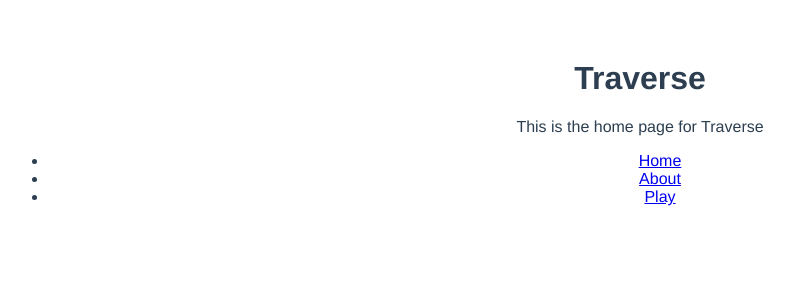
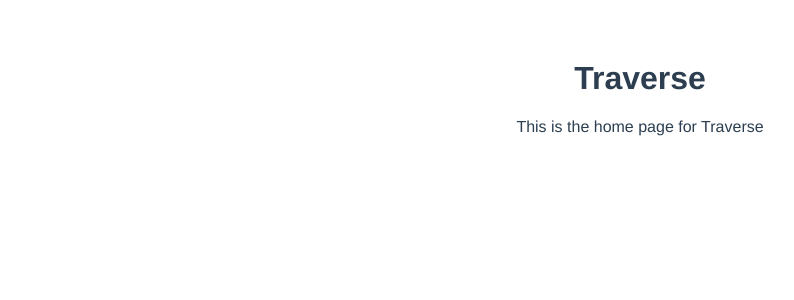
Before and after one commit to ASandhuZero/Playground, a Vue app in the folder Traverse-Vue/: page / in a window 1280 px wide. Shown: the top 300 px of the page, without its empty margins (0-794 px from the left). Built offline with nearby package versions, Linux system fonts and the light colour scheme.

Commit message:
removed path routing links from App.vue

```diff
--- a/Traverse-Vue/src/App.vue
+++ b/Traverse-Vue/src/App.vue
@@ -1,11 +1,7 @@
 <template>
   <div id="app">
     <router-view></router-view>
-    <ul>
-      <li><router-link to="/">Home</router-link></li>
-      <li><router-link to="/About">About</router-link></li>
-      <li><router-link to="/Play">Play</router-link></li>
-    </ul>
+
   </div>
 </template>
 
```
